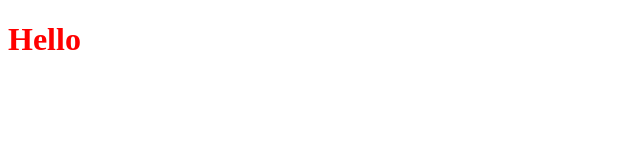
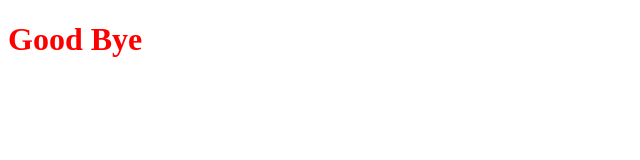
Before and after one commit to dirtmerchant/the-complete-web-development-bootcamp, a plain HTML site: page dom/index.html in a window 1280 px wide. Shown: the whole page, without its empty margins (0-640 px from the left). Drawn offline with Linux system fonts and the light colour scheme.

Commit message:
applies formatting & linting

```diff
--- a/dom/index.js
+++ b/dom/index.js
@@ -1 +1 @@
-alert("hello");
+document.querySelector("h1").innerHTML = "Good Bye";
--- a/dom/styles.css
+++ b/dom/styles.css
@@ -1,3 +1,3 @@
 h1 {
-    color: red;
+  color: red;
 }
```
